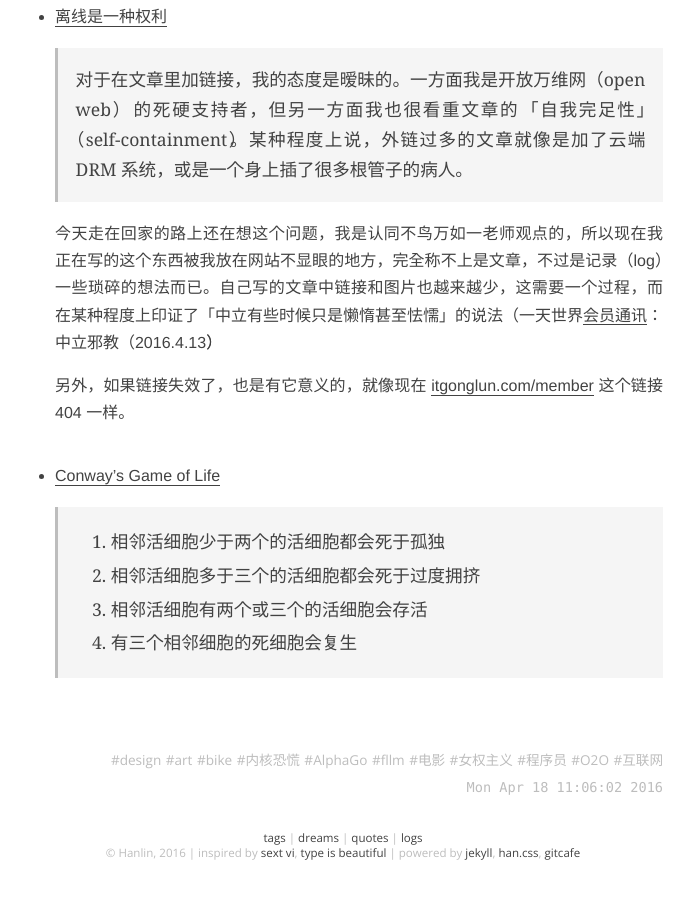
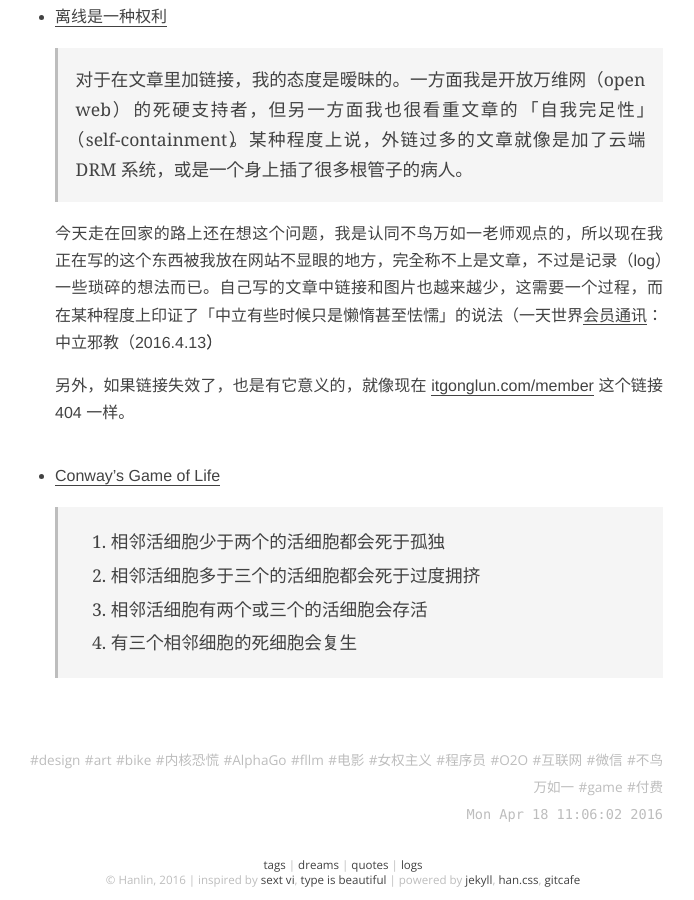
Before and after one commit to onion7878/word, a Jekyll site: the page built from _posts/logs/2016-04-11-16.md, in a window 1280 px wide and 900 px high, scrolled down 2018 px. Shown: the whole window, without its empty margins (297-991 px from the left). Built offline with Jekyll 4.4.1, drawn with Linux system fonts in a browser that asks for light colours; before the commit the page ends 2891 px from its top, so only the background shows below that.

Commit message:
add tag for log

```diff
--- a/_posts/logs/2016-04-11-16.md
+++ b/_posts/logs/2016-04-11-16.md
@@ -4,7 +4,7 @@ layout: post
 title:  2016 第 16 周
 date: 16-04-18 11:06:02
 categories: [log]
-tags: [design, art, bike, 内核恐慌, AlphaGo, fllm, 电影, 女权主义, 程序员, O2O, 互联网]
+tags: [design, art, bike, 内核恐慌, AlphaGo, fllm, 电影, 女权主义, 程序员, O2O, 互联网, 微信, 不鸟万如一, game, 付费]
 
 ---
 
```
